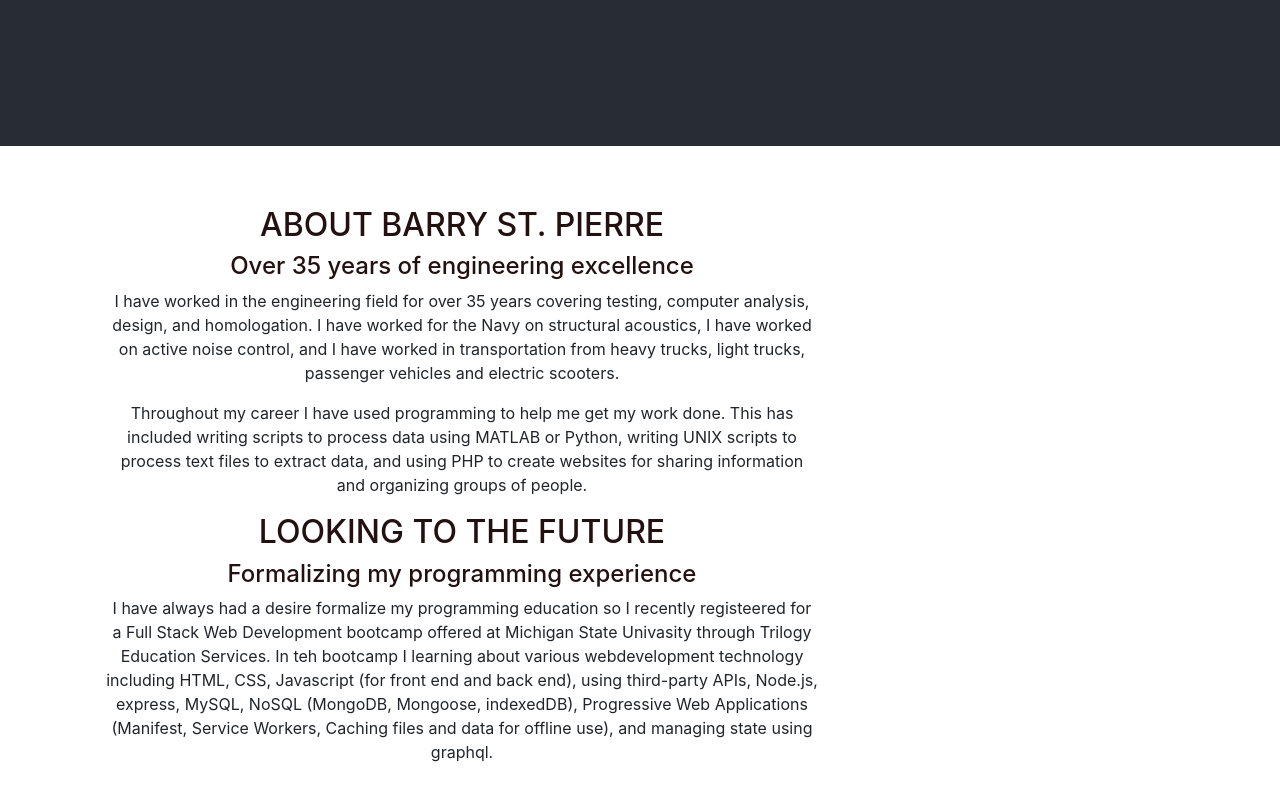
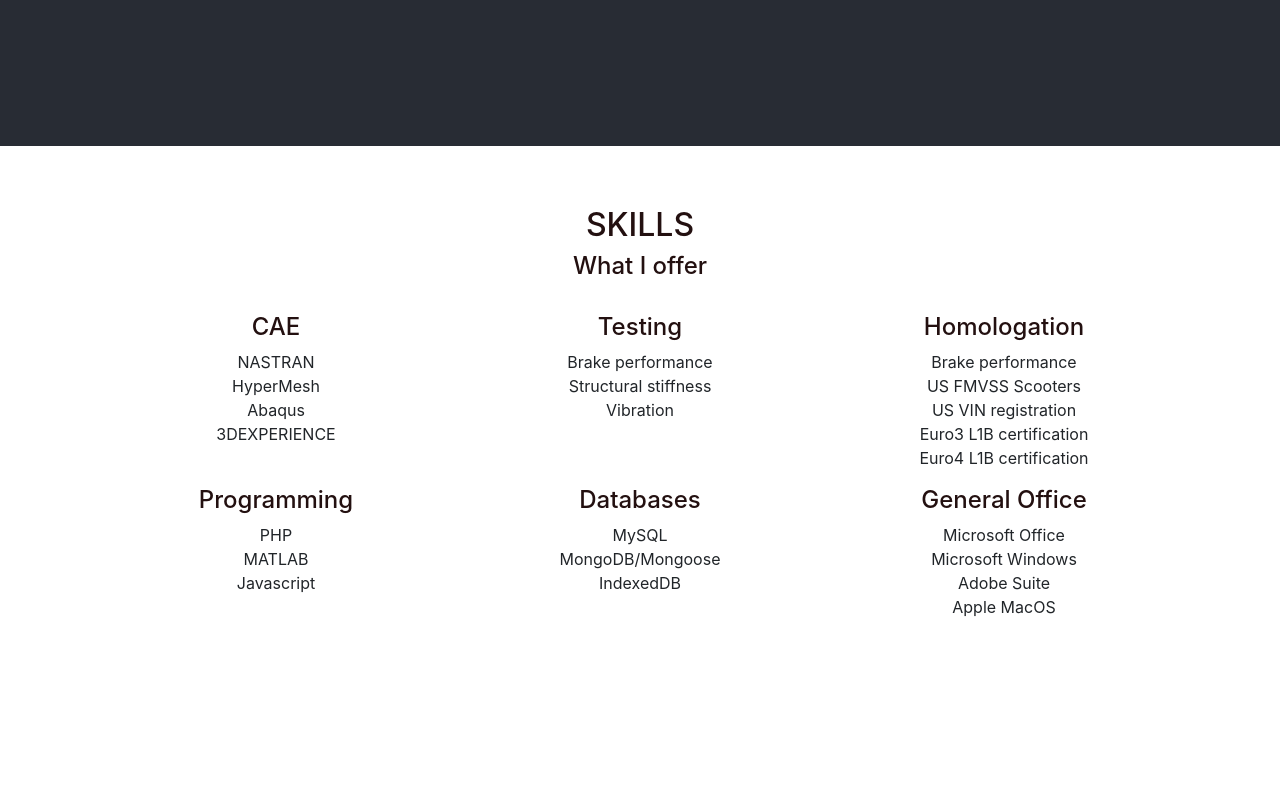
Before and after one commit to bdstpierre/react-portfolio, a React (Create React App) app: page / in a window 1280 px wide. Shown: the part 654-1454 px from the top of the page. After the commit the page ends 1349 px from the top, so only its background shows below. Built offline with nearby package versions, Linux system fonts and the light colour scheme.

Commit message:
Skills component working

```diff
--- a/src/App.js
+++ b/src/App.js
@@ -15,7 +15,7 @@ function App() {
         <Header />
       </header>
       <div className="container">
-        <About portfolio={portfolio}/>
+        <Skills portfolio={portfolio}/>
       </div>
     </div>
   );
--- a/src/components/Education.js
+++ b/src/components/Education.js
@@ -2,6 +2,8 @@ import React from 'react';
 // import 'bootstrap/dist/css/bootstrap.min.css';
 
 function Education(props) {
+    // This may need to be:
+    // const education = props.portfolio.education;
     const education = props.education;
 
     return (
--- a/src/components/Skills.js
+++ b/src/components/Skills.js
@@ -1,11 +1,33 @@
 import React from 'react';
 
-function Skills() {
-  const message = 'This is the Skills Component';
+function Skills(props) {
+  const skills = props.portfolio.skills;
+
+  console.log(skills);
 
   return (
     <div className="container">
-      <h2>{message}</h2>
+      <div id="skills" className="container-fluid text-center">
+      <h2>Skills</h2>
+      <h4>What I offer</h4>
+      <br />
+      <div className="row">
+        {skills.map((skill) => (
+          <div className="col-sm-4" key={skill.id}>
+            <span className={skill.glyph}></span>
+            <h4>{skill.category}</h4>
+            <ul className="list-unstyled">
+              {skill.items.map((item) => (
+                <li key={item.id}>
+                  {item.skill}
+                </li>
+              ))}
+            </ul>
+          </div>
+        ))}
+      </div>
+
+      </div>
     </div>
   );
 }
--- a/src/components/portfolio_data.js
+++ b/src/components/portfolio_data.js
@@ -219,7 +219,8 @@ const portfolio =
     [
         {
             id: "110",
-            category: "cae",
+            category: "CAE",
+            glyph: "logo-small glyphicon glyphicon-pencil",
             items: [
                 {
                     id: "111",
@@ -241,7 +242,8 @@ const portfolio =
         },
         {
             id: "120",
-            category: "testing",
+            category: "Testing",
+            glyph: "logo-small glyphicon glyphicon-search",
             items: [
                 {
                     id: "121",
@@ -260,6 +262,7 @@ const portfolio =
         {
             id: "130",
             category: "Homologation",
+            glyph: "logo-small glyphicon glyphicon-lock",
             items: [
                 {
                     id: "131",
@@ -286,6 +289,7 @@ const portfolio =
         {
             id: "140",
             category: "Programming",
+            glyph: "logo-small glyphicon glyphicon-leaf",
             items: [
                 {
                     id: "141",
@@ -304,6 +308,7 @@ const portfolio =
         {
             id: "150",
             category: "Databases",
+            glyph: "logo-small glyphicon glyphicon-certificate",
             items: [
                 {
                     id: "151",
@@ -322,6 +327,7 @@ const portfolio =
         {
             id: "160",
             category: "General Office",
+            glyph: "logo-small glyphicon glyphicon-wrench",
             items: [
                 {
                     id: "161",
```
